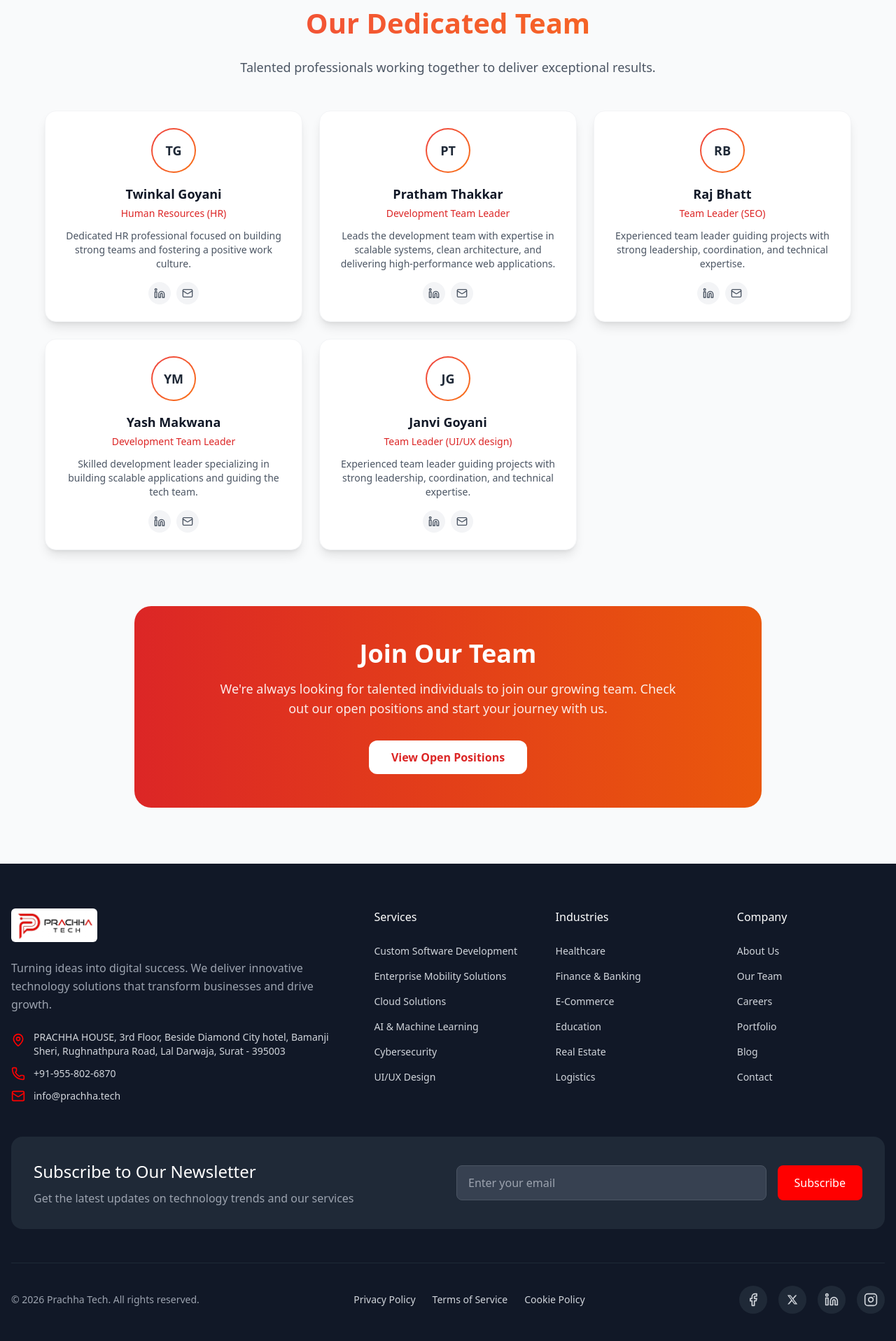
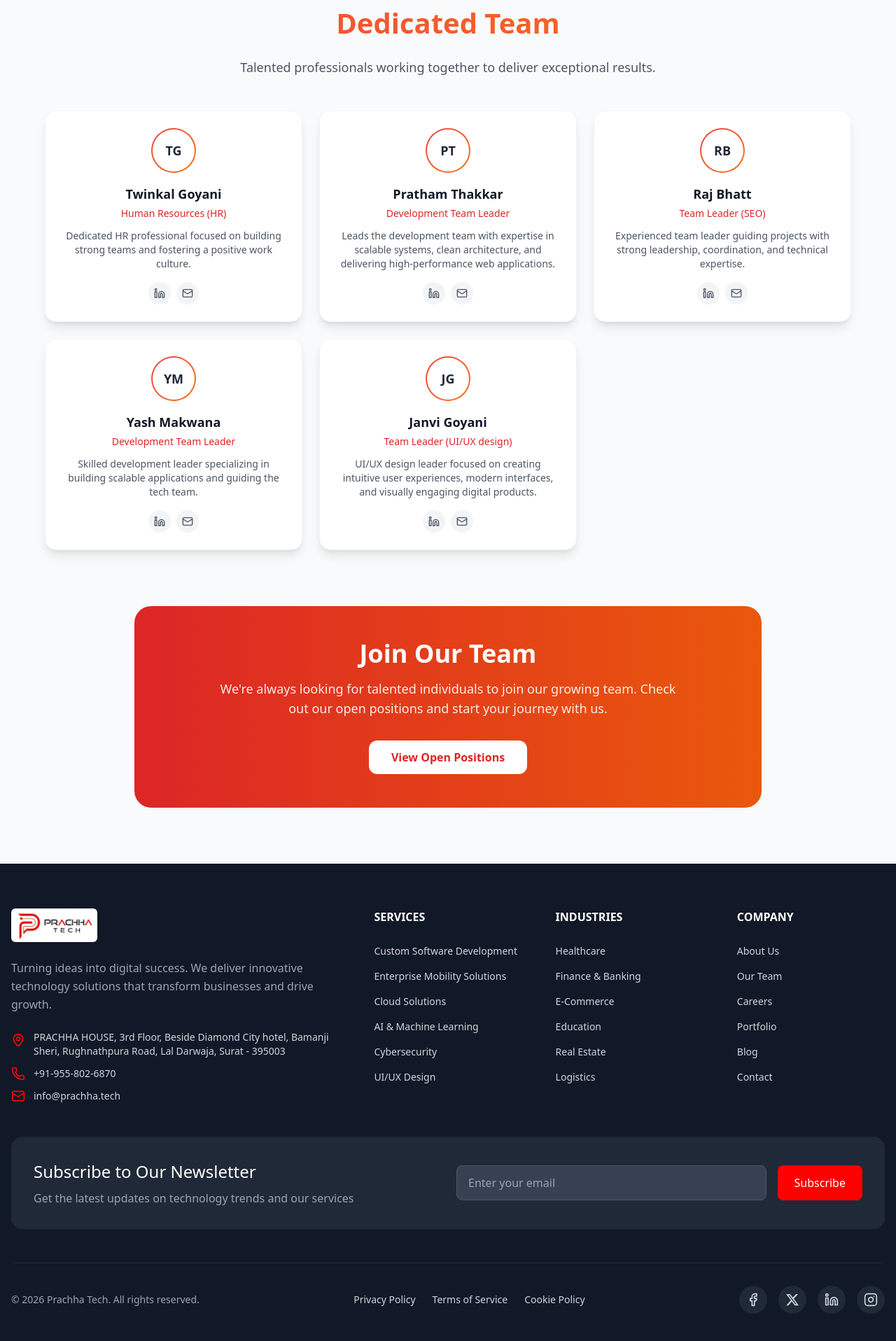
Before and after one commit to rajgadhiya1digit/prachha, a React (Vite) app: page /team in a window 1280 px wide. Shown: the part 1505-3421 px from the top of the page at 70% size. Built offline with nearby package versions, Linux system fonts and the light colour scheme; a web font is replaced by a local one.

Commit message:
update footer

```diff
--- a/src/components/Footer.tsx
+++ b/src/components/Footer.tsx
@@ -1,4 +1,5 @@
-import { Facebook, Linkedin, Instagram, Mail, Phone, MapPin } from 'lucide-react';
+import { Facebook, Linkedin, Instagram, Mail, Phone, MapPin, } from 'lucide-react';
+import { FaXTwitter } from "react-icons/fa6";
 import logo from '../assets/prachha-tech.jpeg'
 import { Link } from 'react-router-dom';
 
@@ -62,7 +63,7 @@ export function Footer() {
 
           {/* Services */}
           <div>
-            <h3 className="text-white mb-6">Services</h3>
+            <h3 className="text-white mb-6 uppercase font-semibold">Services</h3>
             <ul className="space-y-3">
               {services.map((service, index) => (
                 <li key={index}>
@@ -76,7 +77,7 @@ export function Footer() {
 
           {/* Industries */}
           <div>
-            <h3 className="text-white mb-6">Industries</h3>
+            <h3 className="text-white mb-6 uppercase font-semibold">Industries</h3>
             <ul className="space-y-3">
               {industries.map((industry, index) => (
                 <li key={index}>
@@ -90,7 +91,7 @@ export function Footer() {
 
           {/* Company */}
           <div>
-            <h3 className="text-white mb-6">Company</h3>
+            <h3 className="text-white mb-6 uppercase font-semibold">Company</h3>
             <ul className="space-y-3">
               {company.map((item, index) => (
                 <li key={index}>
@@ -136,18 +137,19 @@ export function Footer() {
             </div>
             <div className="flex gap-4">
               <a href="#" className="w-10 h-10 bg-gray-800 rounded-full flex items-center justify-center hover:bg-[#FF0000] transition-colors">
-                <Facebook className="w-5 h-5" />
+                <Facebook className="w-5 h-5" aria-label="Facebook" />
               </a>
               <a href="#" className="w-10 h-10 bg-gray-800 rounded-full flex items-center justify-center hover:bg-[#FF0000] transition-colors">
-                <svg className="w-4 h-4" viewBox="0 0 24 24" fill="currentColor">
+                <FaXTwitter className="w-5 h-5" aria-label="Twitter"/>
+                {/* <svg className="w-4 h-4" viewBox="0 0 24 24" fill="currentColor">
                   <path d="M18.244 2.25h3.308l-7.227 8.26 8.502 11.24H16.17l-5.214-6.817L4.99 21.75H1.68l7.73-8.835L1.254 2.25H8.08l4.713 6.231zm-1.161 17.52h1.833L7.084 4.126H5.117z" />
-                </svg>
+                </svg> */}
               </a>
               <a href="https://www.linkedin.com/company/prachhatech/" target="_blank" rel="noreferrer" className="w-10 h-10 bg-gray-800 rounded-full flex items-center justify-center hover:bg-[#FF0000] transition-colors">
-                <Linkedin className="w-5 h-5" />
+                <Linkedin className="w-5 h-5" aria-label="Linkedin"/>
               </a>
               <a href="https://www.instagram.com/prachhatech/" target="_blank" rel="noreferrer" className="w-10 h-10 bg-gray-800 rounded-full flex items-center justify-center hover:bg-[#FF0000] transition-colors">
-                <Instagram className="w-5 h-5" />
+                <Instagram className="w-5 h-5" aria-label="Instragram"/>
               </a>
             </div>
           </div>
--- a/src/pages/TeamPage.tsx
+++ b/src/pages/TeamPage.tsx
@@ -78,7 +78,7 @@ const teamMembers = [
         name: 'Janvi Goyani',
         role: 'Team Leader (UI/UX design)',
         image: '',
-        bio: 'Experienced team leader guiding projects with strong leadership, coordination, and technical expertise.',
+        bio: 'UI/UX design leader focused on creating intuitive user experiences, modern interfaces, and visually engaging digital products.',
         social: {
             linkedin: 'https://www.linkedin.com/in/janvikajavadara/',
             email: 'janvi.ouros@gmail.com'
@@ -251,7 +251,7 @@ const TeamPage = () => {
                         <h2 className="text-[22px] sm:text-[30px] md:text-[35px] lg:text-[40px] font-bold leading-tight mb-6 fade-up-text">
                             Meet Our
                             <span className="block bg-gradient-to-r from-red-500 to-orange-500 bg-clip-text text-transparent">
-                               Our Dedicated Team
+                               Dedicated Team
                             </span>
                         </h2>
                         <p className="text-base sm:text-lg text-gray-600 max-w-2xl mx-auto fade-up-text" style={{ animationDelay: '0.2s' }}>
```
